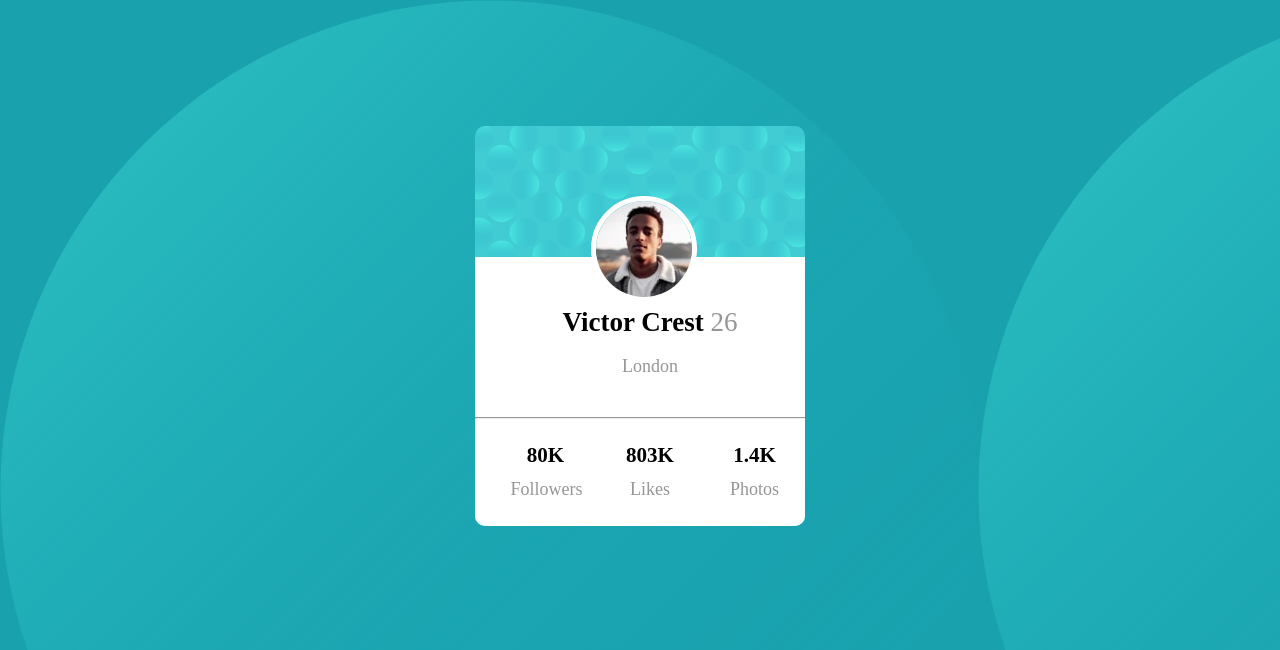
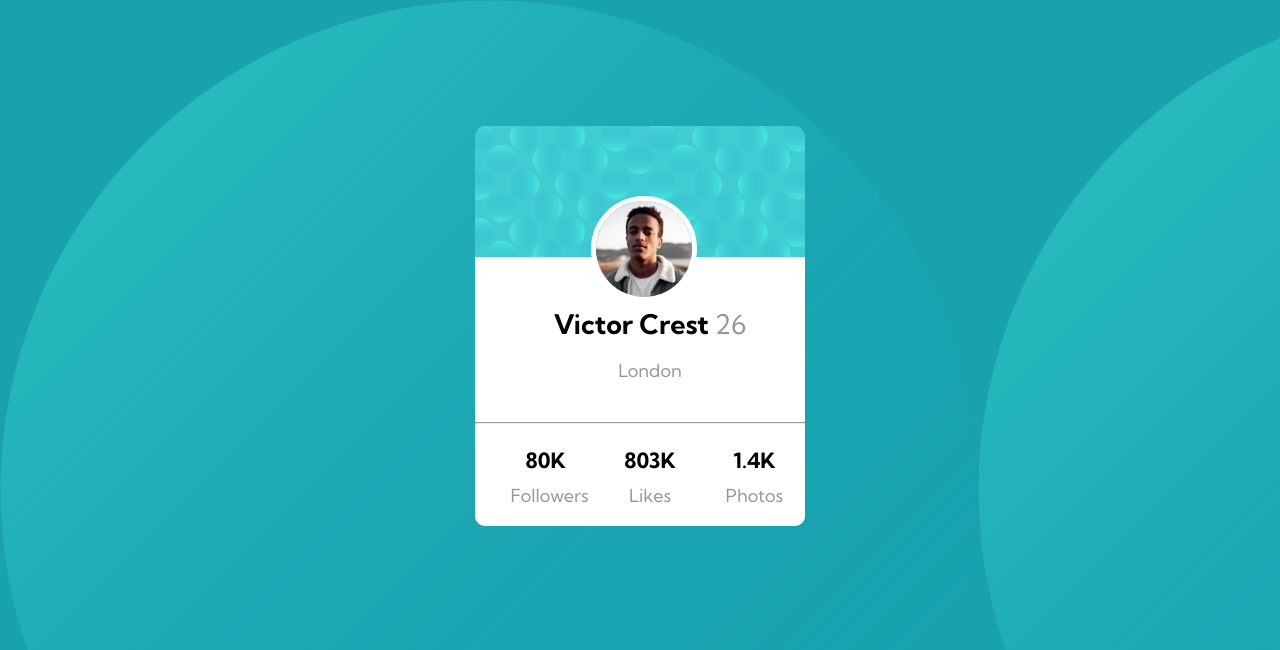
Before and after one commit to alsir/profile-card-component-main, a plain HTML site: page profile-card-component-main/index.html in a window 1280 px wide. Drawn offline with Linux system fonts and the light colour scheme.

Commit message:
Update index.html

```diff
--- a/profile-card-component-main/index.html
+++ b/profile-card-component-main/index.html
@@ -6,7 +6,8 @@
 
   <link rel="icon" type="image/png" sizes="32x32" href="./images/favicon-32x32.png">
   <link rel="stylesheet" type="text/css" href="./style.css">
-
+  <link rel="preconnect" href="https://fonts.gstatic.com">
+<link href="https://fonts.googleapis.com/css2?family=Kumbh+Sans:wght@400;700&display=swap" rel="stylesheet">
   <title>Frontend Mentor | Profile card component</title>
 
 
```
